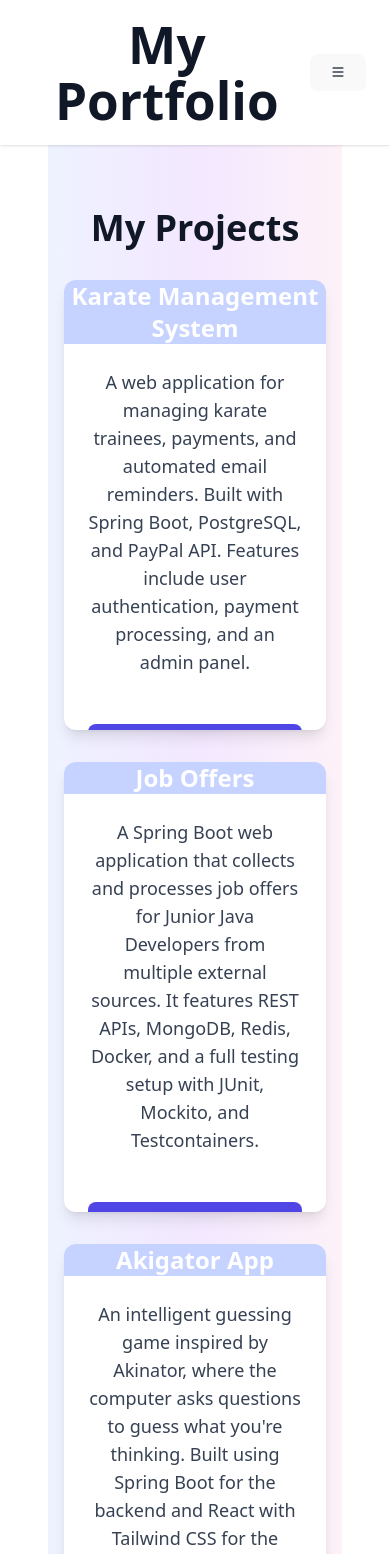
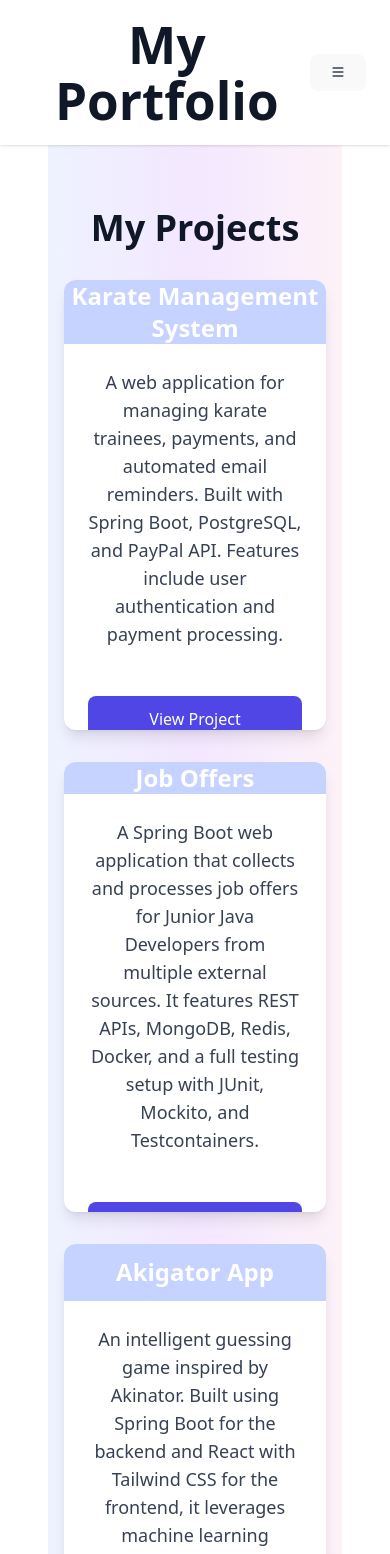
Before and after one commit to Senegalion/Dev-Portfolio-Blog, a React (Vite) app in the folder dev-portfolio-blog/: page /portfolio in a window 390 px wide. Shown: the top 1554 px of the page. Built offline with nearby package versions, Linux system fonts and the light colour scheme.

Commit message:
changes in mobile

```diff
--- a/dev-portfolio-blog/src/pages/Portfolio.tsx
+++ b/dev-portfolio-blog/src/pages/Portfolio.tsx
@@ -13,7 +13,7 @@ const projects: Project[] = [
   {
     title: "Karate Management System",
     description:
-      "A web application for managing karate trainees, payments, and automated email reminders. Built with Spring Boot, PostgreSQL, and PayPal API. Features include user authentication, payment processing, and an admin panel.",
+      "A web application for managing karate trainees, payments, and automated email reminders. Built with Spring Boot, PostgreSQL, and PayPal API. Features include user authentication and payment processing.",
     tech: [
       "Java 17",
       "Spring Boot",
@@ -90,7 +90,7 @@ const projects: Project[] = [
   {
     title: "Akigator App",
     description:
-      "An intelligent guessing game inspired by Akinator, where the computer asks questions to guess what you're thinking. Built using Spring Boot for the backend and React with Tailwind CSS for the frontend, it leverages machine learning principles.",
+      "An intelligent guessing game inspired by Akinator. Built using Spring Boot for the backend and React with Tailwind CSS for the frontend, it leverages machine learning principles.",
     tech: [
       "Java 17",
       "Spring Boot",
```
